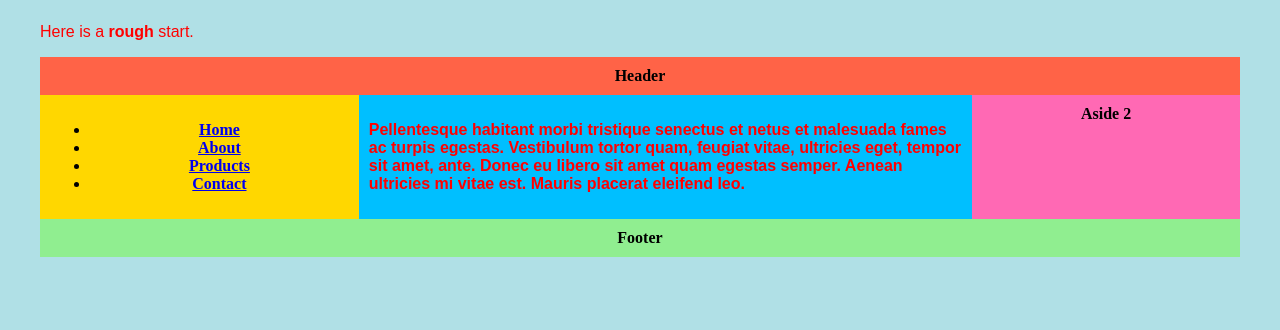
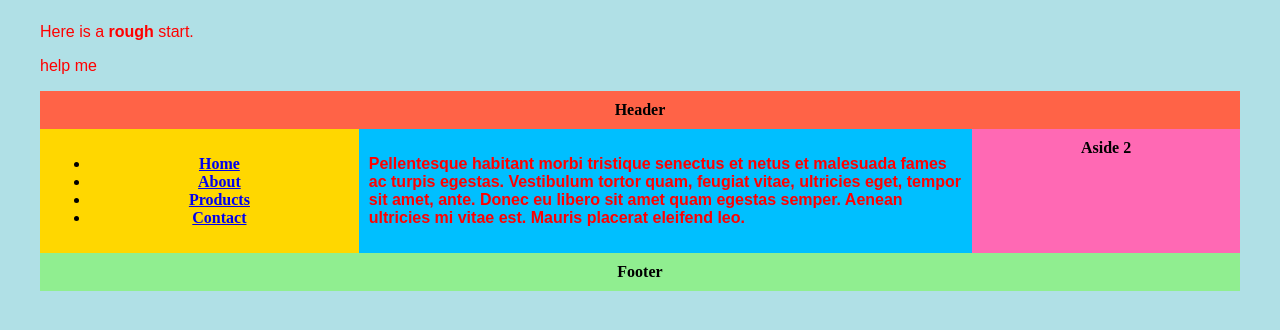
Before and after one commit to meganc5/clark_websitework, a plain HTML site: page index.html in a window 1280 px wide. Shown: the part 240-570 px from the top of the page. Drawn offline with Linux system fonts and the light colour scheme.

Commit message:
helpmeet

```diff
--- a/index.html
+++ b/index.html
@@ -7,6 +7,7 @@
 <h1>Megan Clark</h1>
 <h2> Holyfuckingshit </h2>
 <p>Here is a <b>rough</b>  start.</p>
+<p> help me </p>
 
 
 <div class="wrapper">
```
